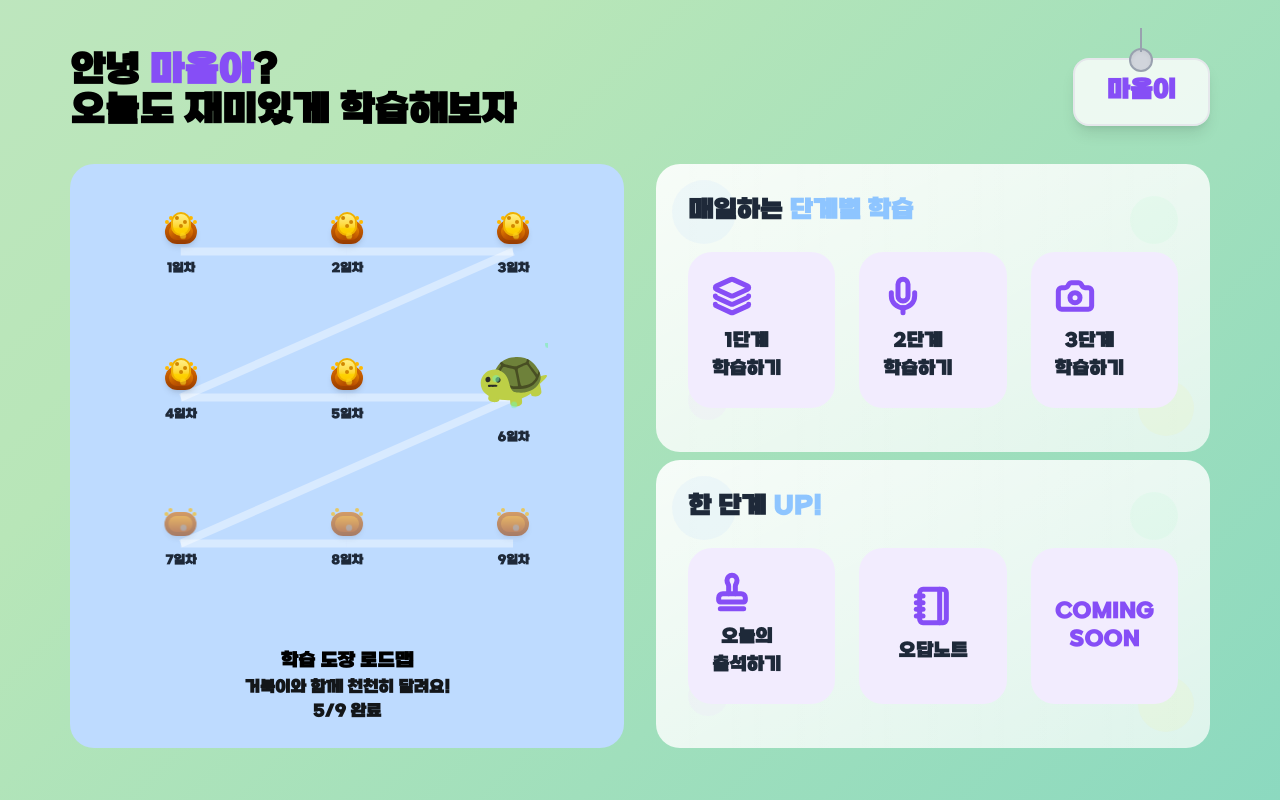
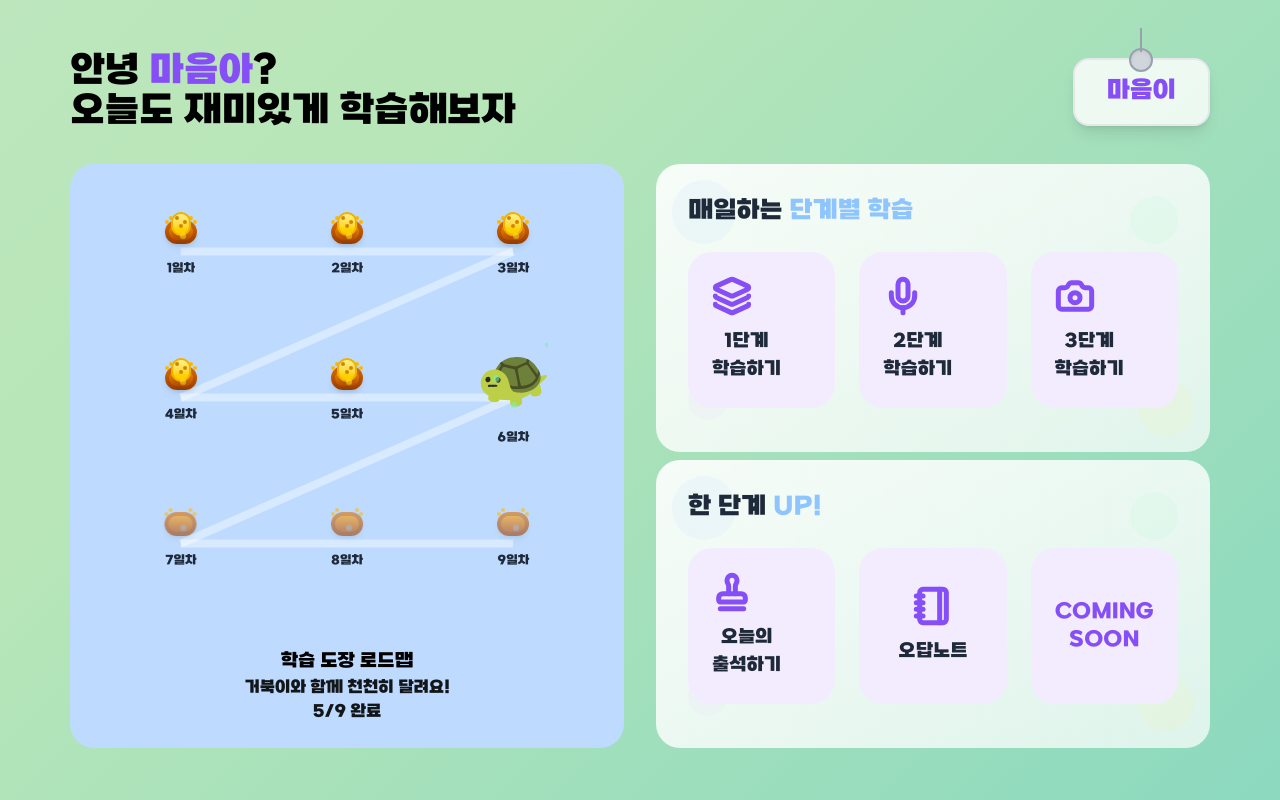
Before and after one commit to maum-irang/irang-app, a Next.js app: page /home in a window 1280 px wide. Built offline with nearby package versions, Linux system fonts and the light colour scheme.

Commit message:
출석 페이지와 StampRoadmap 컴포넌트의 텍스트 스타일을 수정하여 폰트 스타일을 일관되게 변경했습니다. 여러 요소에서 font-normal 클래스를 추가하여 가독성을 향상시켰습니다.

```diff
--- a/src/widgets/attendance/ui/AttendancePage.tsx
+++ b/src/widgets/attendance/ui/AttendancePage.tsx
@@ -180,13 +180,14 @@ export const AttendancePage = () => {
     >
       <div className="max-w-6xl mx-auto">
         <div className="flex justify-between items-center mb-8">
-          <h1 className="text-4xl font-black text-black">
-            안녕 <span className="text-accent-primary">마음아</span>?<br />{" "}
+          <h1 className="text-4xl font-black text-black font-normal">
+            안녕 <span className="text-accent-primary">마음아</span>?
+            <br />
             오늘도 재미있게 학습해보자
           </h1>
           <div className="relative">
             <div className="bg-white/80 rounded-2xl px-8 py-4 border-2 border-gray-200 relative shadow-lg">
-              <h2 className="text-2xl font-black text-accent-primary text-center">
+              <h2 className="text-2xl font-black text-accent-primary text-center font-normal">
                 마음이
               </h2>
               <div className="absolute -top-3 left-1/2 transform -translate-x-1/2">
@@ -233,7 +234,7 @@ export const AttendancePage = () => {
                 ></div>
               </div>
 
-              <h2 className="text-2xl font-black text-gray-800 mb-6 relative z-10">
+              <h2 className="text-2xl font-black text-gray-800 mb-6 relative z-10 font-normal">
                 매일하는 <span className="text-blue-300">단계별 학습</span>
               </h2>
               <div className="grid grid-cols-3 gap-6 relative z-10">
@@ -245,7 +246,7 @@ export const AttendancePage = () => {
                     <div className="mb-3 text-accent-primary">
                       <Layers size={40} className="mx-auto" strokeWidth={3} />
                     </div>
-                    <p className="text-lg font-black text-gray-800">
+                    <p className="text-lg font-black text-gray-800 font-normal">
                       1단계
                       <br />
                       학습하기
@@ -298,7 +299,7 @@ export const AttendancePage = () => {
                     <div className="mb-3 text-accent-primary">
                       <Mic size={40} className="mx-auto" strokeWidth={3} />
                     </div>
-                    <p className="text-lg font-black text-gray-800">
+                    <p className="text-lg font-black text-gray-800 font-normal">
                       2단계
                       <br />
                       학습하기
@@ -328,7 +329,7 @@ export const AttendancePage = () => {
                     <div className="mb-3 text-accent-primary">
                       <Camera size={40} className="mx-auto" strokeWidth={3} />
                     </div>
-                    <p className="text-lg font-black text-gray-800">
+                    <p className="text-lg font-black text-gray-800 font-normal">
                       3단계
                       <br />
                       학습하기
@@ -383,7 +384,7 @@ export const AttendancePage = () => {
                 ></div>
               </div>
 
-              <h2 className="text-2xl font-black text-gray-800 mb-6 relative z-10">
+              <h2 className="text-2xl font-black text-gray-800 mb-6 relative z-10 font-normal">
                 한 단계 <span className="text-blue-300">UP!</span>
               </h2>
               <div className="grid grid-cols-3 gap-6 relative z-10">
@@ -395,7 +396,7 @@ export const AttendancePage = () => {
                     <div className="mb-3 text-accent-primary">
                       <Stamp size={40} className="mx-auto" strokeWidth={3} />
                     </div>
-                    <p className="text-lg font-black text-gray-800">
+                    <p className="text-lg font-black text-gray-800 font-normal">
                       오늘의 <br />
                       출석하기
                     </p>
@@ -420,10 +421,12 @@ export const AttendancePage = () => {
                   <div className="mb-3 text-accent-primary">
                     <Notebook size={40} className="mx-auto" strokeWidth={3} />
                   </div>
-                  <p className="text-lg font-black text-gray-800">오답노트</p>
+                  <p className="text-lg font-black text-gray-800 font-normal">
+                    오답노트
+                  </p>
                 </div>
                 <div className="bg-accent-transparent rounded-3xl p-6 text-center min-h-[140px] flex flex-col justify-center w-full">
-                  <p className="text-xl font-black text-accent-primary">
+                  <p className="text-xl font-black text-accent-primary font-normal">
                     COMING
                     <br />
                     SOON
--- a/src/widgets/attendance/ui/components/StampRoadmap.tsx
+++ b/src/widgets/attendance/ui/components/StampRoadmap.tsx
@@ -200,7 +200,7 @@ const StampRoadmap: React.FC<StampRoadmapProps> = ({
           {renderStampIcon()}
 
           <div className="mt-2 rounded-lg px-2 py-1">
-            <span className="text-gray-800 text-xs font-bold">
+            <span className="text-gray-800 text-xs font-normal">
               {stamp.id}일차
             </span>
           </div>
@@ -236,11 +236,11 @@ const StampRoadmap: React.FC<StampRoadmapProps> = ({
         {stamps.map(renderStamp)}
 
         <div className="absolute bottom-6 left-1/2 transform -translate-x-1/2 text-center z-10">
-          <p className="text-black font-black text-lg">학습 도장 로드맵</p>
-          <p className="text-black/90 font-bold text-base">
+          <p className="text-black font-normal text-lg">학습 도장 로드맵</p>
+          <p className="text-black/90 font-normal text-base">
             거북이와 함께 천천히 달려요!
           </p>
-          <p className="text-black/90 font-bold text-base">
+          <p className="text-black/90 font-normal text-base">
             {completedCount}/{totalCount} 완료
           </p>
         </div>
```
